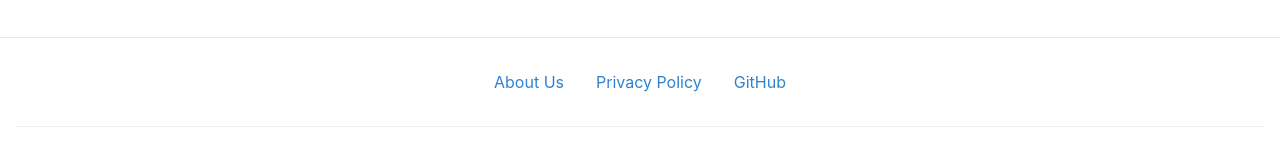
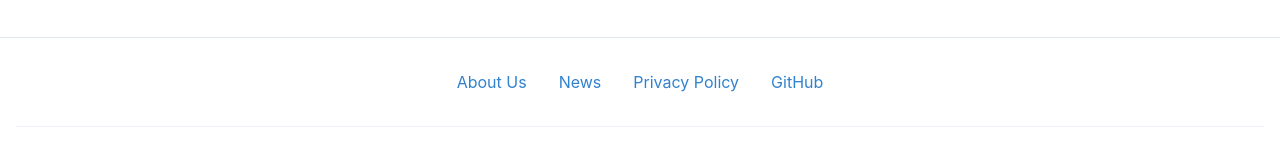
Before and after one commit to Benunc/scripturememory, a React (Vite) app in the folder frontend/: page /news in a window 1280 px wide. Shown: the part 588-748 px from the top of the page. Built offline with nearby package versions, Linux system fonts and the light colour scheme; no server answers.

Commit message:
add news links to menu and footer

```diff
--- a/frontend/src/components/AppHeader.tsx
+++ b/frontend/src/components/AppHeader.tsx
@@ -89,6 +89,9 @@ export const AppHeader: React.FC<AppHeaderProps> = ({
                 Support Us
               </MenuItem>
             )}
+            <MenuItem onClick={() => navigate('/news')} justifyContent="flex-end">
+              News
+            </MenuItem>
             <MenuItem onClick={() => navigate('/points')} justifyContent="flex-end">
               Points
             </MenuItem>
@@ -127,6 +130,9 @@ export const AppHeader: React.FC<AppHeaderProps> = ({
                 Support Us
               </MenuItem>
             )}
+            <MenuItem onClick={() => navigate('/news')} justifyContent="flex-end">
+              News
+            </MenuItem>
             <MenuItem onClick={() => navigate('/points')} justifyContent="flex-end">
               Points
             </MenuItem>
--- a/frontend/src/components/Footer.tsx
+++ b/frontend/src/components/Footer.tsx
@@ -14,6 +14,9 @@ export const Footer = () => {
           <HStack spacing={8} justify="center">
             <Link as={RouterLink} to="/about" color="blue.500" _hover={{ textDecoration: 'underline' }}>
               About Us
+            </Link>
+            <Link as={RouterLink} to="/news" color="blue.500" _hover={{ textDecoration: 'underline' }}>
+              News
             </Link>
             <Link as={RouterLink} to="/privacy" color="blue.500" _hover={{ textDecoration: 'underline' }}>
               Privacy Policy
```
